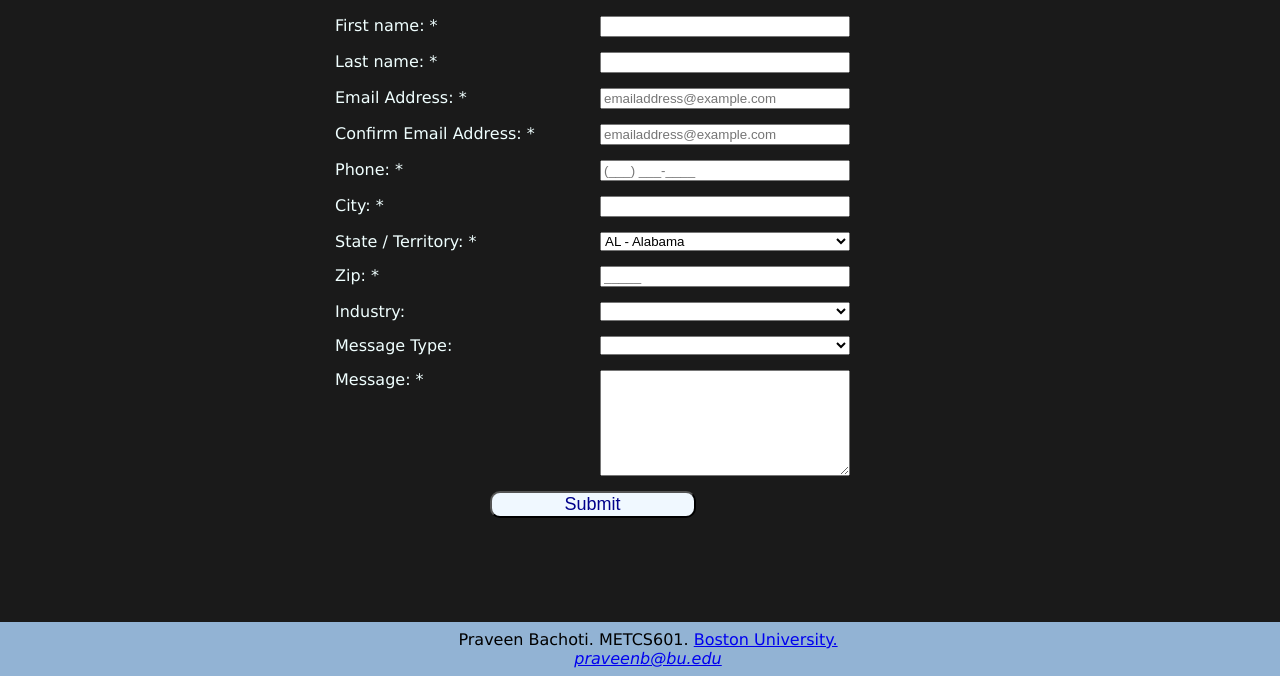
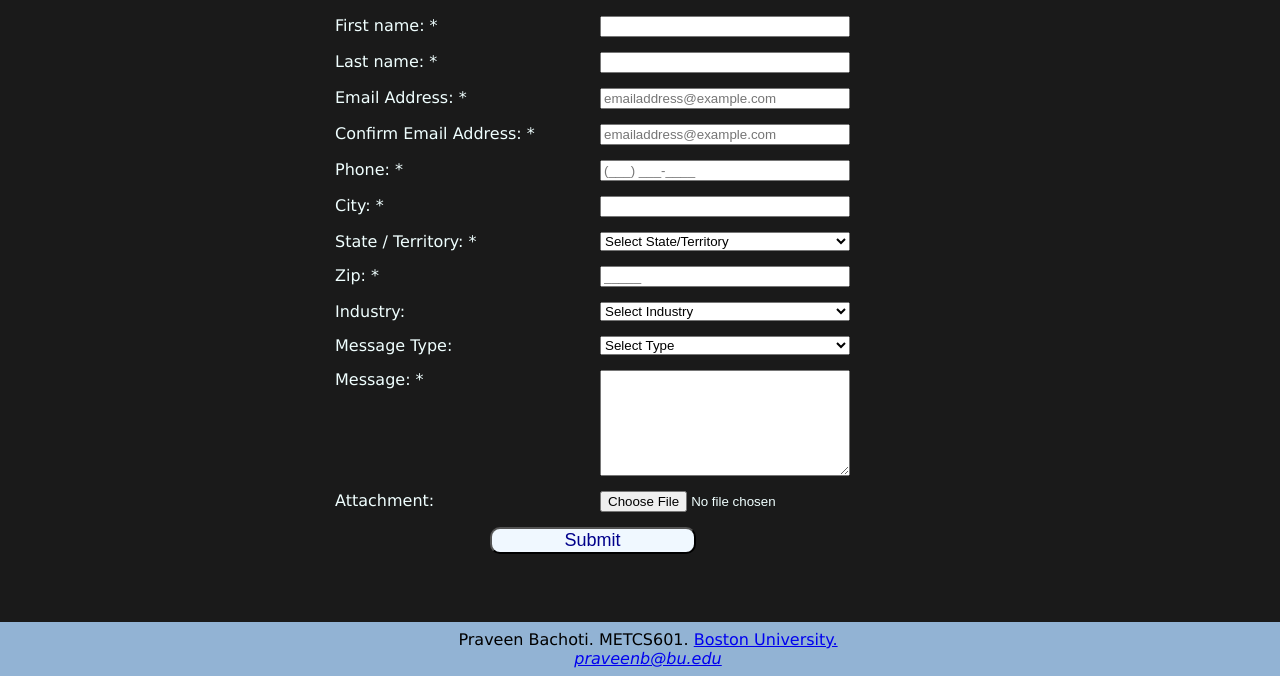
Before and after one commit to pravified/CS601_TermProject_Bachoti, a plain HTML site: page contactMe.html in a window 1280 px wide. Shown: the part 174-850 px from the top of the page. Drawn offline with Linux system fonts and the light colour scheme.

Commit message:
Updated contactMe and traveling

```diff
--- a/contactMe.html
+++ b/contactMe.html
@@ -46,7 +46,8 @@
                     <aside id="phoneNumError" class="contactMeErrors">Phone number format is invalid.</aside>
                     <label for="city">City: *</label><input type="text" name="city" id="city" required/>
                     <label for="stateTerritory">State / Territory: *</label>
-                    <select name="stateTerritory" id="stTySelect">
+                    <select name="stateTerritory" id="stTySelect" required>
+                        <option value="selectStTy" style="font-style: italic;">Select State/Territory</option>
                         <option value="AL">AL - Alabama</option>
                         <option value="AK">AK - Alaska</option>
                         <option value="AZ">AZ - Arizona</option>
@@ -108,7 +109,7 @@
                     <label for="zip">Zip: *</label><input type="text" name="zip" id="zip" placeholder="_____"/>
                     <aside id="zipError" class="contactMeErrors">Zip code format is invalid.</aside>
                     <label for="industry">Industry: </label><select name="industry" id="industrySelect">
-                        <option value="Select Industry"></option>
+                        <option value="selectIndustry" style="font-style: italic;">Select Industry</option>
                         <option value="InformationTechnology">Information Technology</option>
                         <option value="Healthcare">Healthcare</option>
                         <option value="Education">Education</option>
@@ -118,12 +119,13 @@
                         <option value="HumanResources">Human Resources</option>
                     </select>
                     <label for="messageType">Message Type: </label><select name="messageType" id="msgTypeSelect">
-                        <option value="Select Type" style="font-style: italic;"></option>
+                        <option value="selectType" style="font-style: italic;">Select Type</option>
                         <option value="question">Question</option>
                         <option value="comment">Comment</option>
                         <option value="concern">Concern</option>
                     </select>
                     <label for="messageContent">Message: *</label><textarea name="messageContent" id="msgcontent" required></textarea>
+                    <label for="contactDoc">Attachment: </label><input type="file" id="contactDoc">
                     <input type="submit" id="submitBtn" name="submitBtn" value="Submit"/>
                 </article>
                 </form>
--- a/traveling.js
+++ b/traveling.js
@@ -18,8 +18,8 @@ document.addEventListener("DOMContentLoaded", (event) => {
         // If it does, write contents to DOM, and break
         data.influencers.every((element) => {
           if(element.name === infNameSelect.value) {
-            infNameText.value = document.write(element.name);
-            infDescText.value = document.write(element.description);
+            infNameText.innerHTML = element.name;
+            infDescText.innerHTML = element.description;
 
             console.log("Influencer data displayed");
             return false;
```
